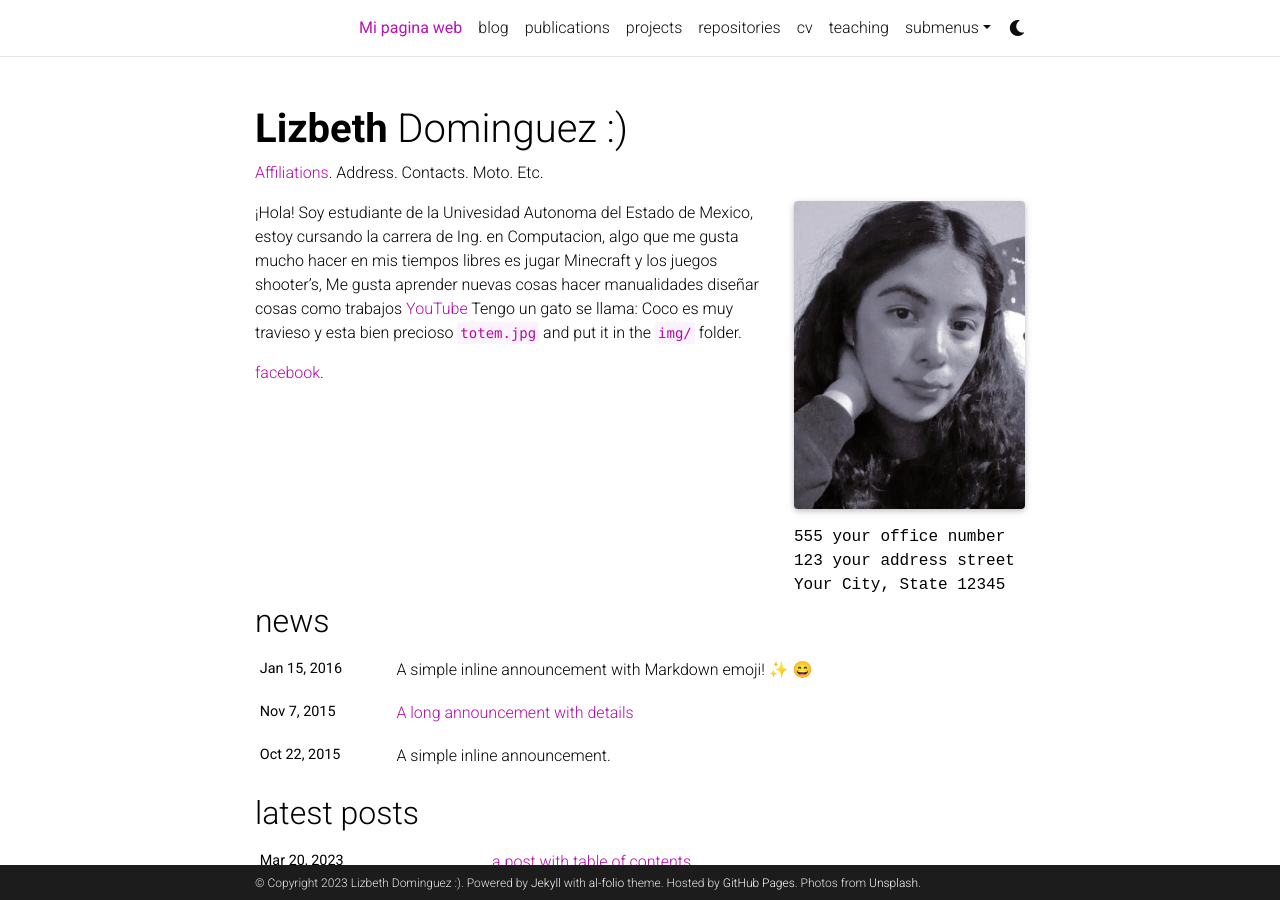
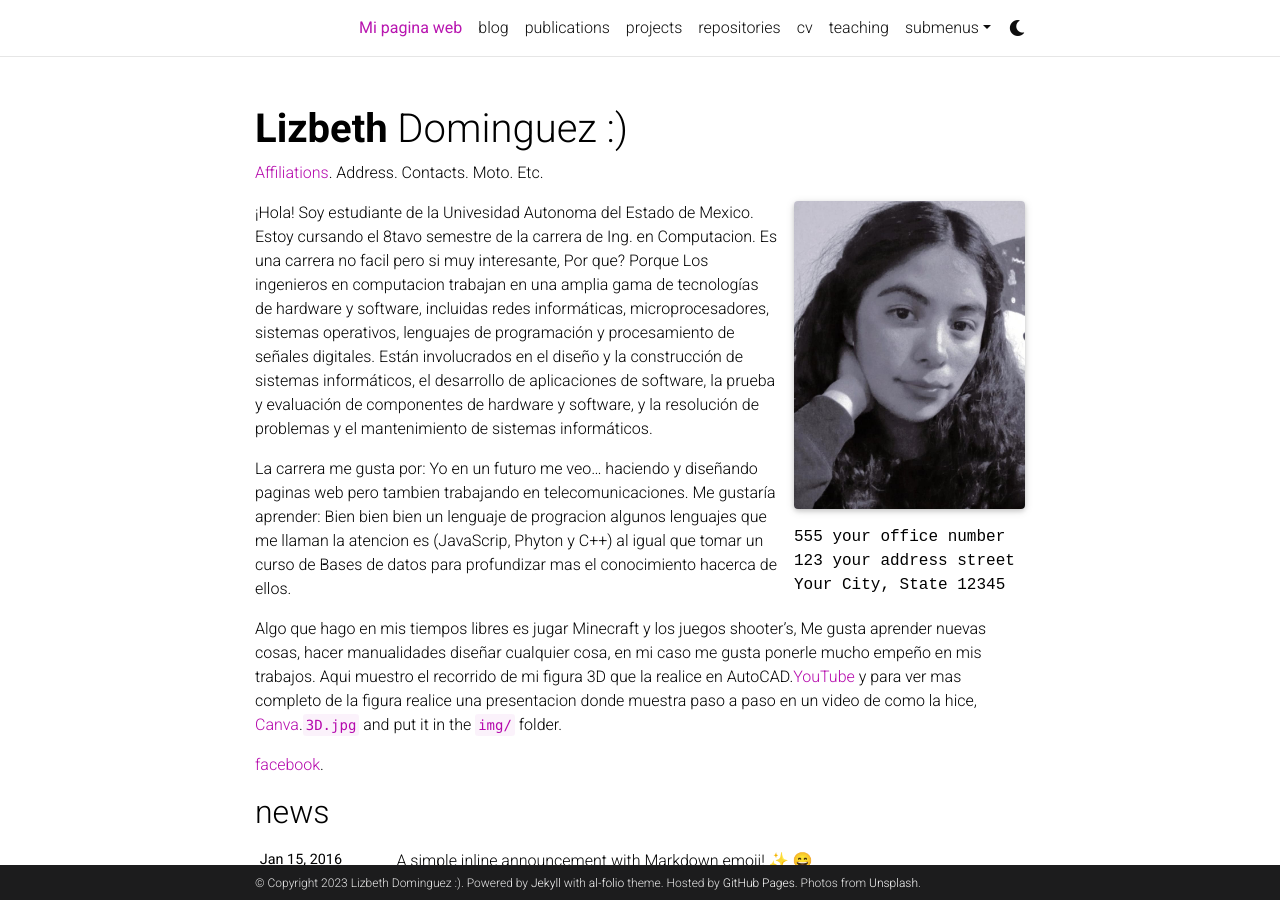
Before and after one commit to dcliz/dcliz.github.io, a Jekyll site: the page built from _pages/about.md, in a window 1280 px wide and 900 px high. Built offline with Jekyll 4.4.1, drawn with Linux system fonts in a browser that asks for light colours; full-size pictures stand in for the smaller copies a plugin makes; emoji names are drawn with the system emoji font; comment, search, counter and statistics services are not loaded; a style sheet for code colours, icons or effects is not loaded.

Commit message:
descripcion xd

```diff
--- a/_pages/about.md
+++ b/_pages/about.md
@@ -19,9 +19,24 @@ selected_papers: true # includes a list of papers marked as "selected={true}"
 social: true  # includes social icons at the bottom of the page
 ---
 
-¡Hola! Soy estudiante de la Univesidad Autonoma del Estado de Mexico, estoy cursando la carrera de Ing. en Computacion,
-algo que me gusta mucho hacer en mis tiempos libres es jugar Minecraft y los juegos shooter's, Me gusta aprender nuevas
-cosas hacer manualidades diseñar cosas como trabajos [YouTube](https://youtu.be/aJE5XUbKF0s) Tengo un gato se llama:
-Coco es muy travieso y esta bien precioso `totem.jpg` and put it in the `img/` folder.
+¡Hola! Soy estudiante de la Univesidad Autonoma del Estado de Mexico. Estoy cursando el 8tavo semestre de la carrera de Ing. en Computacion.
+Es una carrera no facil pero si muy interesante, Por que? Porque Los ingenieros en computacion trabajan en una amplia gama de tecnologías de
+hardware y software, incluidas redes informáticas, microprocesadores, sistemas operativos, lenguajes de programación y procesamiento de
+señales digitales. Están involucrados en el diseño y la construcción de sistemas informáticos, el desarrollo de aplicaciones de software,
+la prueba y evaluación de componentes de hardware y software, y la resolución de problemas y el mantenimiento de sistemas informáticos.
+
+La carrera me gusta por:
+Yo en un futuro me veo... haciendo y diseñando paginas web pero tambien trabajando en telecomunicaciones.
+Me gustaría aprender: Bien bien bien un lenguaje de progracion algunos lenguajes que me llaman la atencion es (JavaScrip, Phyton y C++) al igual que tomar un curso de Bases de datos para profundizar mas el conocimiento hacerca de ellos.
+
+
+Algo que hago en mis tiempos libres es jugar Minecraft y los juegos shooter's, Me gusta aprender nuevas
+cosas, hacer manualidades diseñar cualquier cosa, en mi caso me gusta ponerle mucho empeño en mis trabajos.
+Aqui muestro el recorrido de mi figura 3D que la realice en AutoCAD.[YouTube](https://youtu.be/aJE5XUbKF0s) y para ver mas completo de la figura realice una presentacion donde muestra paso a paso en un video de como la hice, [Canva](https://www.canva.com/design/DAFSvk15tDA/WLGPJapJRWdDCEZSGFNZNw/edit?utm_content=DAFSvk15tDA&utm_campaign=designshare&utm_medium=link2&utm_source=sharebutton).`3D.jpg` and put it in the `img/` folder.
+
+
+
+
+
 
 [facebook](https://www.facebook.com/lizbeth.dominguez.10297?mibextid=ZbWKwL).
```
Also changed, not shown: assets/img/3D.jpg (added).
